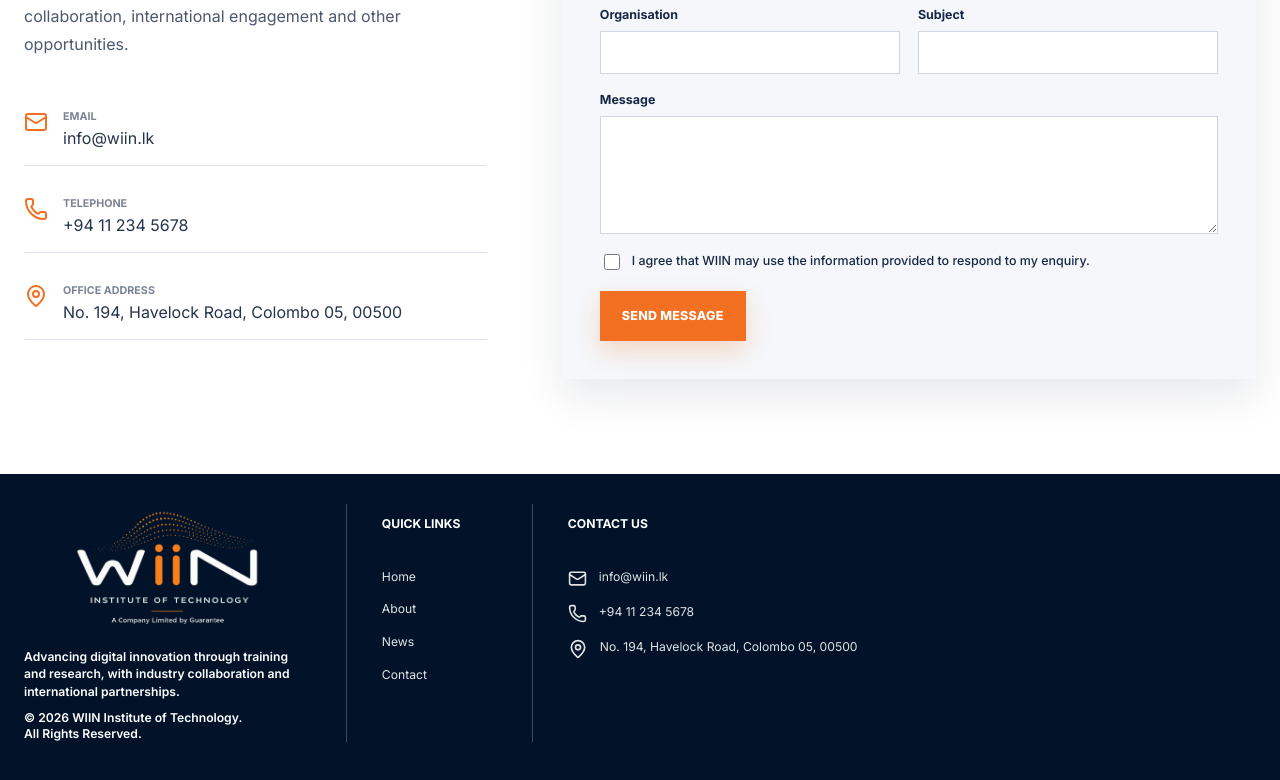
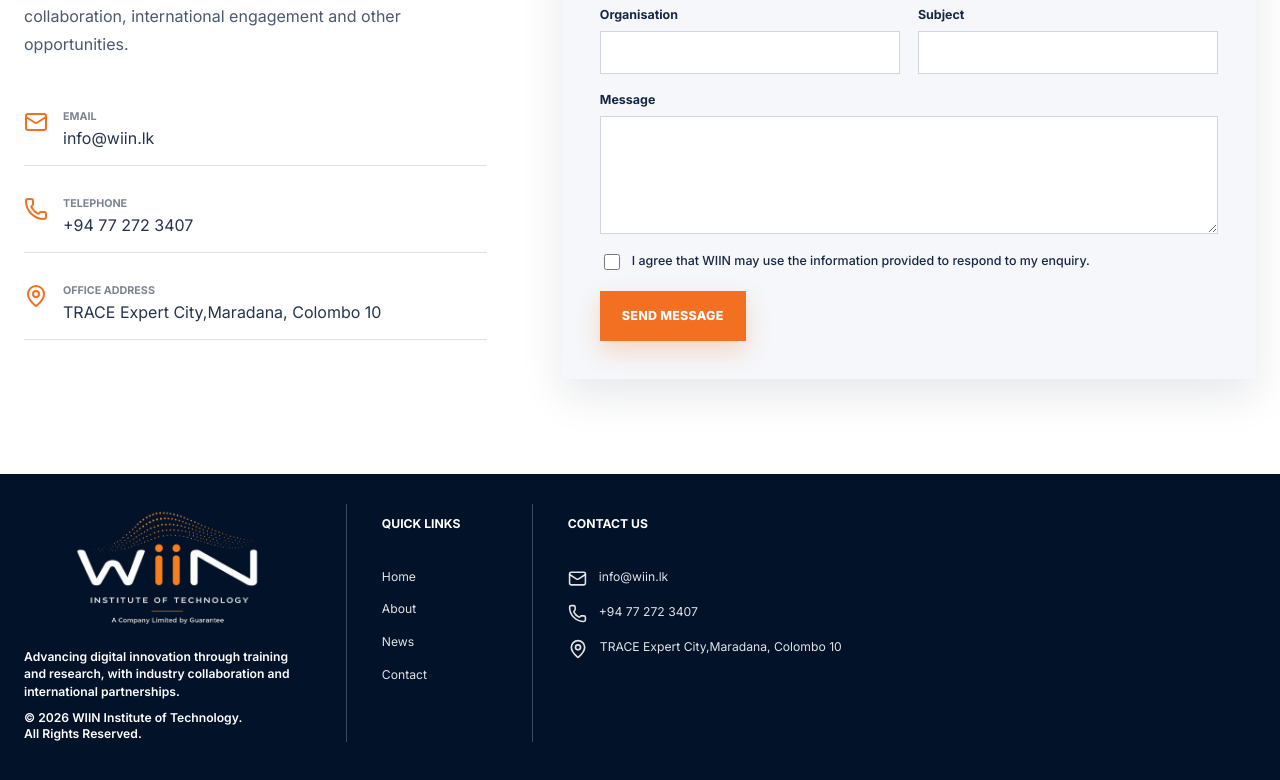
Before and after one commit to Wickramarathnampnp/WIIN-Site, a React (Vite) app: page /contact in a window 1280 px wide. Shown: the part 734-1514 px from the top of the page. Built offline with nearby package versions, Linux system fonts and the light colour scheme; the HTML template or start-up script is replaced by a standard one.

Commit message:
Change contact info

```diff
--- a/src/data/siteData.js
+++ b/src/data/siteData.js
@@ -71,8 +71,8 @@ export const newsItems = [
 
 export const contactDetails = {
   email: "info@wiin.lk",
-  phone: "+94 11 234 5678",
-  address: "No. 194, Havelock Road, Colombo 05, 00500",
+  phone: "+94 77 272 3407",
+  address: "TRACE Expert City,Maradana, Colombo 10",
   linkedinLabel: "linkedin.com/company/wiin",
   linkedinUrl: "https://www.linkedin.com/company/wiin",
 };
```
